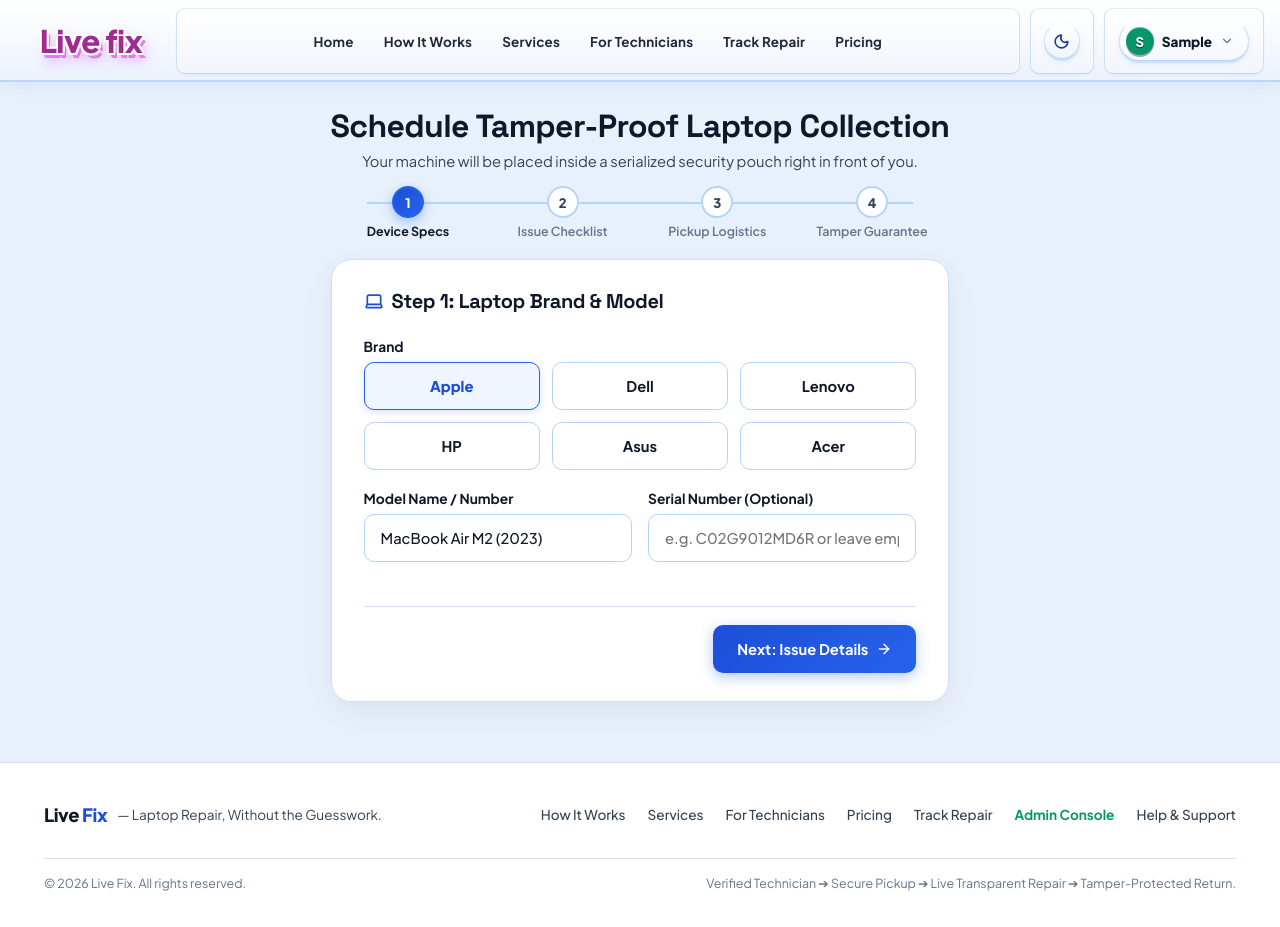
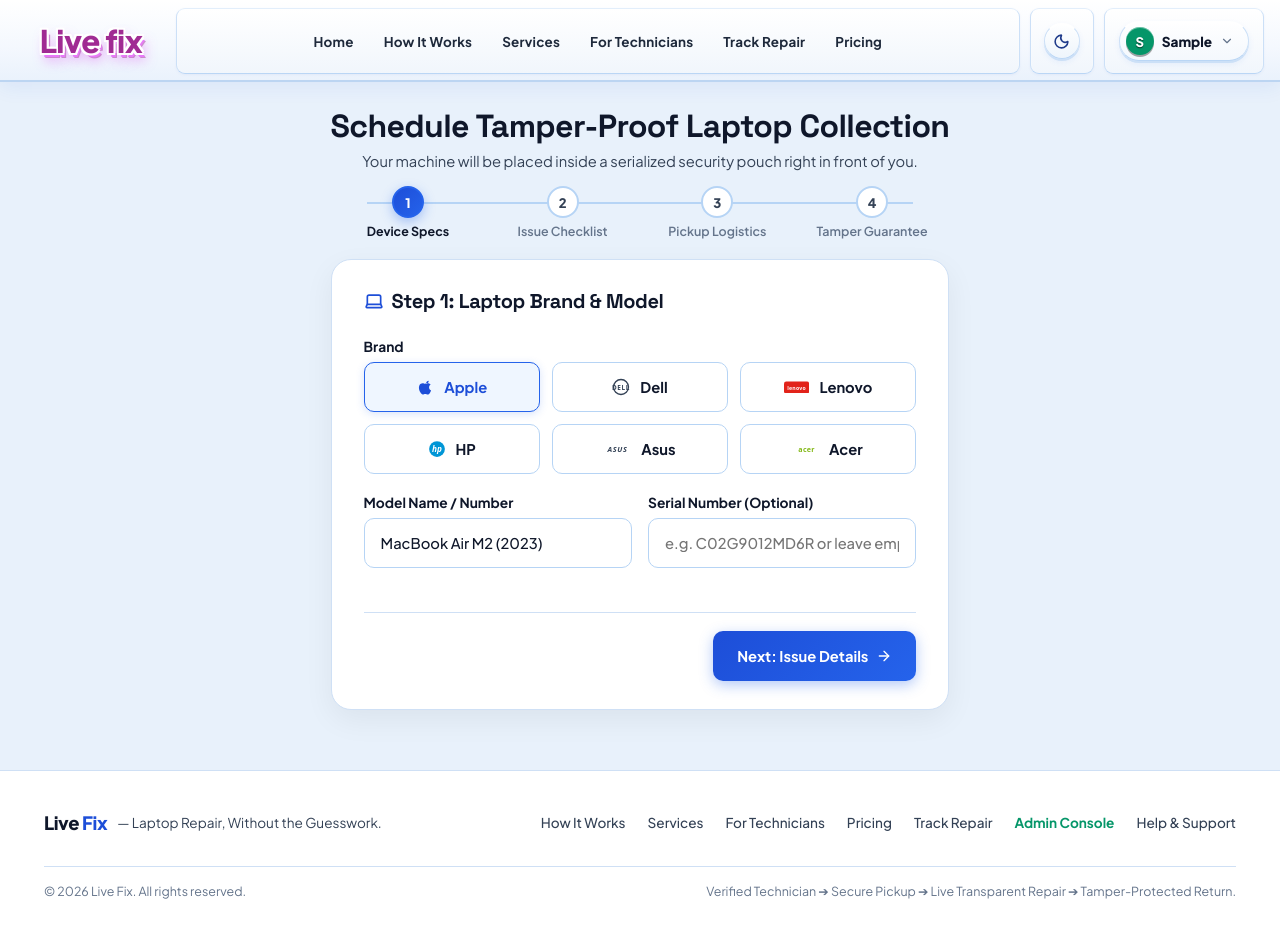
Before and after one commit to shabber0309/hello, a React (Vite) app in the folder frontend/: page /book in a window 1280 px wide. Built offline with nearby package versions, Linux system fonts and the light colour scheme; sample sign-in values are in the browser's storage.

Commit message:
feat(book-repair): add authentic vector brand logos and uniform 50px form controls

```diff
--- a/frontend/src/pages/customer/BookRepair.css
+++ b/frontend/src/pages/customer/BookRepair.css
@@ -125,10 +125,11 @@
 }
 
 .book-brand-btn {
-  height: 48px;
+  height: 50px;
   display: flex;
   align-items: center;
   justify-content: center;
+  gap: 10px;
   border-radius: 10px;
   background: var(--bg-surface-elevated, #ffffff);
   border: 1.5px solid var(--border-medium, #cbd5e1);
@@ -139,6 +140,18 @@
   transition: all 0.18s ease;
   width: 100%;
   box-sizing: border-box;
+}
+
+.book-brand-logo {
+  display: inline-flex;
+  align-items: center;
+  justify-content: center;
+  flex-shrink: 0;
+}
+
+.book-brand-name {
+  font-weight: 700;
+  font-size: 0.92rem;
 }
 
 .book-brand-btn:hover {
@@ -169,7 +182,7 @@
   }
 }
 
-/* Form Controls - Standard 48px Height */
+/* Form Controls - Standard 50px Height */
 .form-label {
   display: block;
   font-size: 0.86rem;
@@ -181,7 +194,7 @@
 .form-input {
   display: block;
   width: 100%;
-  height: 48px;
+  height: 50px;
   padding: 0 16px;
   border-radius: 10px;
   border: 1.5px solid var(--border-medium, #cbd5e1);
@@ -243,13 +256,13 @@
   border-color: #2563eb !important;
 }
 
-/* Action Buttons - Standard 48px Height */
+/* Action Buttons - Standard 50px Height */
 .btn-action {
   display: inline-flex;
   align-items: center;
   justify-content: center;
   gap: 8px;
-  height: 48px;
+  height: 50px;
   padding: 0 24px;
   border-radius: 10px;
   background: linear-gradient(135deg, #1d4ed8 0%, #2563eb 100%);
@@ -273,7 +286,7 @@
   align-items: center;
   justify-content: center;
   gap: 8px;
-  height: 48px;
+  height: 50px;
   padding: 0 20px;
   border-radius: 10px;
   background: #f1f5f9;
@@ -295,7 +308,7 @@
   align-items: center;
   justify-content: center;
   gap: 8px;
-  height: 48px;
+  height: 50px;
   padding: 0 28px;
   border-radius: 10px;
   background: linear-gradient(135deg, #059669 0%, #10b981 100%);
--- a/frontend/src/pages/customer/BookRepair.jsx
+++ b/frontend/src/pages/customer/BookRepair.jsx
@@ -7,6 +7,68 @@
 import { useAuth } from '../../context/AuthContext';
 import { TamperSealBadge } from '../../components/common';
 import './BookRepair.css';
+
+// Authentic Brand Vector Logos
+function AppleLogo({ size = 18, color = 'currentColor' }) {
+  return (
+    <svg width={size} height={size} viewBox="0 0 24 24" fill={color}>
+      <path d="M18.71 19.5c-.83 1.24-1.71 2.45-3.05 2.47-1.34.03-1.77-.79-3.29-.79-1.53 0-2 .77-3.27.82-1.31.05-2.3-1.32-3.14-2.53C4.25 17 2.94 12.45 4.7 9.39c.87-1.52 2.43-2.48 4.12-2.51 1.28-.02 2.5.87 3.29.87.78 0 2.26-1.07 3.81-.91.65.03 2.47.26 3.64 1.98-.09.06-2.17 1.28-2.15 3.81.03 3.02 2.65 4.03 2.68 4.04-.03.07-.42 1.44-1.38 2.83M15.97 6.37c.61-.75 1.04-1.8 0.92-2.85-.9.04-2 .6-2.63 1.34-.56.64-1.05 1.71-.92 2.74 1.01.08 2.02-.48 2.63-1.23z" />
+    </svg>
+  );
+}
+
+function DellLogo({ size = 18, color = 'currentColor' }) {
+  return (
+    <svg width={size} height={size} viewBox="0 0 24 24" fill="none">
+      <circle cx="12" cy="12" r="10" stroke={color} strokeWidth="1.8" />
+      <text x="12" y="15.5" fill={color} fontSize="8.5" fontWeight="900" textAnchor="middle" fontFamily="system-ui, sans-serif" letterSpacing="0.8">
+        DELL
+      </text>
+    </svg>
+  );
+}
+
+function LenovoLogo({ size = 18, color = 'currentColor' }) {
+  return (
+    <svg width={size * 1.4} height={size * 0.72} viewBox="0 0 46 22" fill="none">
+      <rect width="46" height="22" rx="4" fill={color === '#1d4ed8' ? '#2563eb' : '#e2231a'} />
+      <text x="23" y="15" fill="#ffffff" fontSize="9.5" fontWeight="900" textAnchor="middle" fontFamily="system-ui, sans-serif" letterSpacing="0.4">
+        lenovo
+      </text>
+    </svg>
+  );
+}
+
+function HPLogo({ size = 18, color = 'currentColor' }) {
+  return (
+    <svg width={size} height={size} viewBox="0 0 24 24" fill="none">
+      <circle cx="12" cy="12" r="10.5" fill={color === '#1d4ed8' ? '#2563eb' : '#0096d6'} />
+      <text x="12" y="16" fill="#ffffff" fontSize="11" fontWeight="900" fontStyle="italic" textAnchor="middle" fontFamily="system-ui, sans-serif">
+        hp
+      </text>
+    </svg>
+  );
+}
+
+function AsusLogo({ size = 18, color = 'currentColor' }) {
+  return (
+    <svg width={size * 1.5} height={size * 0.72} viewBox="0 0 48 22" fill="none">
+      <text x="24" y="16" fill={color} fontSize="13" fontWeight="900" fontStyle="italic" textAnchor="middle" fontFamily="system-ui, sans-serif" letterSpacing="1.2">
+        ASUS
+      </text>
+    </svg>
+  );
+}
+
+function AcerLogo({ size = 18, color = 'currentColor' }) {
+  return (
+    <svg width={size * 1.4} height={size * 0.72} viewBox="0 0 46 22" fill="none">
+      <text x="23" y="16" fill={color === '#1d4ed8' ? '#2563eb' : '#83b817'} fontSize="13" fontWeight="800" textAnchor="middle" fontFamily="system-ui, sans-serif" letterSpacing="0.5">
+        acer
+      </text>
+    </svg>
+  );
+}
 
 export default function BookRepair({ onBookingSuccess, onCancel }) {
   const { token } = useAuth();
@@ -29,7 +91,14 @@
     pickup_slot: 'Today, 2:00 PM - 4:00 PM'
   });
 
-  const popularBrands = ['Apple', 'Dell', 'Lenovo', 'HP', 'Asus', 'Acer'];
+  const popularBrands = [
+    { name: 'Apple', logo: AppleLogo },
+    { name: 'Dell', logo: DellLogo },
+    { name: 'Lenovo', logo: LenovoLogo },
+    { name: 'HP', logo: HPLogo },
+    { name: 'Asus', logo: AsusLogo },
+    { name: 'Acer', logo: AcerLogo }
+  ];
 
   const issuesList = [
     { title: 'Motherboard / No Power', desc: 'No LED, dead after surge or sleep', icon: Cpu },
@@ -139,16 +208,23 @@
             <div>
               <label className="form-label">Brand</label>
               <div className="book-brands-grid">
-                {popularBrands.map((b) => (
-                  <button
-                    key={b}
-                    type="button"
-                    onClick={() => setFormData({ ...formData, laptop_brand: b })}
-                    className={`book-brand-btn ${formData.laptop_brand === b ? 'book-brand-btn-active' : ''}`}
-                  >
-                    {b}
-                  </button>
-                ))}
+                {popularBrands.map((b) => {
+                  const isSelected = formData.laptop_brand === b.name;
+                  const Logo = b.logo;
+                  return (
+                    <button
+                      key={b.name}
+                      type="button"
+                      onClick={() => setFormData({ ...formData, laptop_brand: b.name })}
+                      className={`book-brand-btn ${isSelected ? 'book-brand-btn-active' : ''}`}
+                    >
+                      <span className="book-brand-logo">
+                        <Logo size={18} color={isSelected ? '#1d4ed8' : '#334155'} />
+                      </span>
+                      <span className="book-brand-name">{b.name}</span>
+                    </button>
+                  );
+                })}
               </div>
             </div>
 
```
